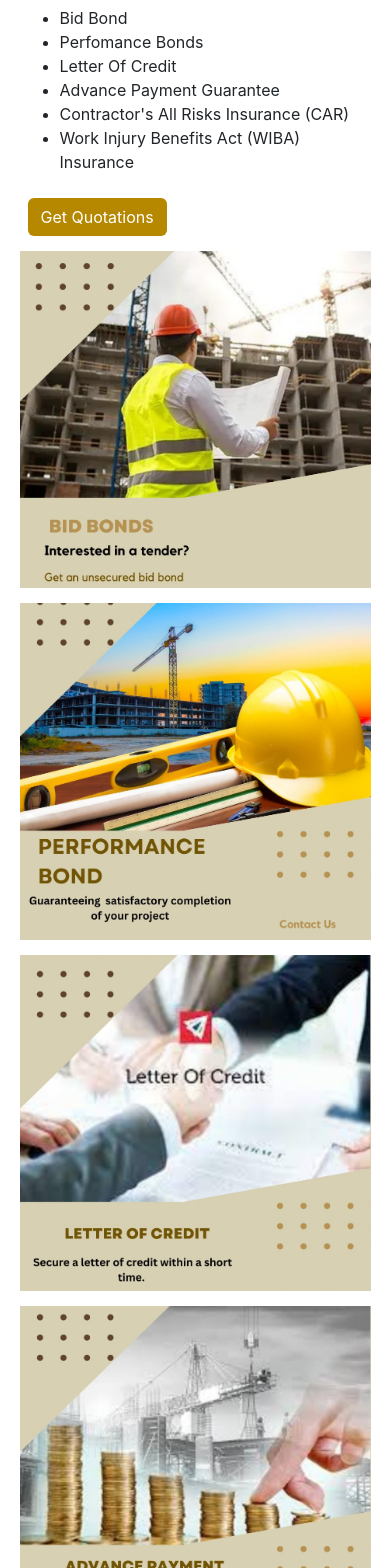
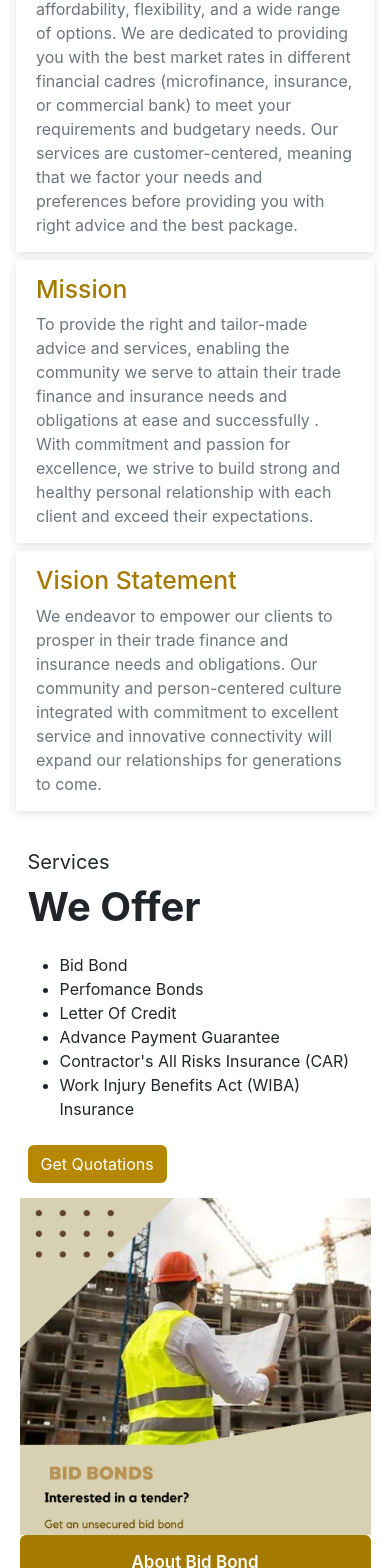
Before and after one commit to Georgeches/landing, a React (Create React App) app: page / in a window 390 px wide. Shown: the part 1024-2592 px from the top of the page. Built offline with nearby package versions, Linux system fonts and the light colour scheme.

Commit message:
update homepage

```diff
--- a/src/App.js
+++ b/src/App.js
@@ -9,6 +9,7 @@ import Footer from './components/Footer';
 import { BrowserRouter, Route, Routes } from 'react-router-dom';
 import BlogDetail from './components/BlogDetail';
 import blogs from './data';
+import About from './components/About';
 
 function App() {
   return (
@@ -19,6 +20,7 @@ function App() {
           <div className="App">
             <Navbar />
             <Hero />
+            <About/>
             <Services />
             <Blogs />
             <Questions />
--- /dev/null
+++ b/src/components/About.js
@@ -0,0 +1,24 @@
+export default function About(){
+
+    return(
+        <div className="container p-0 about-section">
+
+            <div className="d-flex p-3 flex-wrap justify-content-center mt-4 gap-2">
+                <div className="about">
+                    <h2>Why Us?</h2>
+                    <p className="text-secondary">We pride ourselves with reliability, affordability, flexibility, and a wide range of options. We are dedicated to providing you with the best market rates in different financial cadres (microfinance, insurance, or commercial bank) to meet your requirements and budgetary needs. Our services are customer-centered, meaning that we factor your needs and preferences before providing you with right advice and the best package.</p>
+                </div>
+
+                <div className="about">
+                    <h2>Mission</h2>
+                    <p className="text-secondary">To provide the right and tailor-made advice and services, enabling the community we serve to attain their trade  finance  and insurance needs and obligations at ease and successfully . With commitment and passion for excellence, we strive to build strong and healthy personal relationship with each client and exceed their expectations.</p>
+                </div>
+
+                <div className="about about-last">
+                    <h2>Vision Statement</h2>
+                    <p className="text-secondary">We endeavor to empower our clients to prosper in their trade finance and insurance needs and obligations. Our community and person-centered culture integrated with commitment to excellent service and innovative connectivity will expand our relationships for generations to come.</p>
+                </div>
+            </div>
+        </div>
+    )
+}
--- a/src/components/BlogDetail.js
+++ b/src/components/BlogDetail.js
@@ -1,7 +1,7 @@
 import { useParams } from "react-router-dom";
 import Paragraph from "./Paragraph";
-import OtherBlog from "./OtherBlog";
 import '../styling/BlogDetail.css';
+import BlogOther from "./Recommended";
 
 export default function BlogDetail({blogs}){
 
@@ -24,7 +24,7 @@ export default function BlogDetail({blogs}){
                 <div className="px-3 px-md-0 w-25 other-section">
                     <h3>More blogs</h3>
                     <div className="d-flex flex-wrap justify-content-center mt-3">
-                        {otherBlogs.map(b=><OtherBlog blog={b}/>)}
+                        {otherBlogs.map(b=><BlogOther blog={b}/>)}
                     </div>
                 </div>
             </div>
--- a/src/components/OtherBlog.js
+++ b/src/components/Recommended.js
@@ -1,4 +1,4 @@
-export default function OtherBlog({blog}){
+export default function BlogOther({blog}){
 
     const link = `/blog/${blog?.id}`;
     return(
--- /dev/null
+++ b/src/components/ServiceModal.js
@@ -0,0 +1,30 @@
+export default function ServiceModal({service}){
+
+    console.log(service)
+    return(
+        <div class="modal fade" id="serviceModal" tabindex="-1" aria-labelledby="exampleModalLabel" aria-hidden="true">
+            <div class="modal-dialog">
+                <div class="modal-content">
+                <div class="modal-header">
+                    <h1 class="modal-title fs-5" id="exampleModalLabel">{service?.serviceName}</h1>
+                    <button type="button" class="btn-close" data-bs-dismiss="modal" aria-label="Close"></button>
+                </div>
+                <div class="modal-body">
+                    {service?.description}
+                    <h6 className="mt-2">Requirements</h6>
+                    <ul className="mb-3">
+                        {service?.requirements?.map(requirement=>
+                            <li>{requirement}</li>
+                        )}
+                    </ul>
+                    {service?.price&&<p>Price: {service?.price}</p>}
+                    <p>Terms and conditions apply.</p>
+                </div>
+                <div class="modal-footer">
+                    <button type="button" class="btn btn-secondary" data-bs-dismiss="modal">Close</button>
+                </div>
+                </div>
+            </div>
+        </div>
+    )
+}
--- a/src/components/Services.js
+++ b/src/components/Services.js
@@ -1,4 +1,65 @@
+import { useState } from "react"
+import ServiceModal from "./ServiceModal"
+
 export default function Services(){
+    const services = [
+        {
+            serviceName: "Bid Bond",
+            display: "Bid Bond",
+            image: '/bid_bond.jpg',
+            description: "A bid bond is a legal agreement that guarantees contractors fulfil their project obligations, providing financial and legal recourse to the project owner. Submitted alongside the tender document, bid bonds are backed by specialized surety companies, ensuring payments are made if the contractor fails to fulfil their obligations. The bid bond guarantees the project owner that, if selected, a bidder will complete the work, guaranteeing that the bidder has the financial means to accept the job at the quoted price",
+            requirements: ['Tender document', 'Company name', 'Company address', 'CR12'],
+            time: "30 minutes",
+            price: "Minimum of KES. 2500"
+        },
+        {
+            serviceName: "Perfomance Bonds",
+            display: "Perfomance Bonds",
+            image: '/perfomance.jpg',
+            description: "A performance bond is a guarantee issued by a reputable bank or insurance company to one party of a contract against the other party's failure to meet the obligations. A performance bond is typically issued to guarantee a contractor's completion of specified projects.",
+            requirements: ['Tender Award Letterr'],
+            price: "Varies with cost of the tender"
+        },
+        {
+            serviceName: "Letter of Credit",
+            display: "Letter of Credit",
+            image: '/letter_of_credit.jpg',
+            description: "A letter of credit is a document from a bank or financial institution that guarantees a seller's timely and full payment to a buyer, commonly used in the international trade industry, and issuing a letter of credit incurs a fee. Letters of credit are used in international trade transactions to reduce risk and conserve cash flow. Importers can use them to pay for goods only after the supplier provides proof of shipment, conserving cash flow without advance payments or deposits. They also provide instant credibility with exporters by demonstrating creditworthiness.",
+            requirements: ['Commercial documents', 'Insurance documents', 'Shipping and transport documents', 'Financial documents', 'Official document required by importer or country of buyer.'],
+        },
+        {
+            serviceName: "Advance Payment Guarantee",
+            display: "APG",
+            image: '/apg.jpg',
+            description: "The advance payment guarantee serves as collateral to cover the buyer's advance payment if the seller fails to deliver the specified goods as per the contract. An advance payment guarantee is an insurance policy or bank surety that guarantees a refund to the buyer if the seller fails to fulfil the agreed-upon obligation of goods or services, thereby reaffirming the buyer's rights to the initial funds paid. A bank guarantees payments to customers from third parties who award projects, but the customer or contractor doesn't yet fulfill the obligation. This bond binds the supplier or bank's customer to spend the advance payment as stated in the contract. It's used for construction projects and protects the client in case the contractor doesn't fulfill their obligations.",
+            requirements: ['Award Letter', 'Tender description', 'Bank statements'],
+        },
+        {
+            serviceName: "Contractor's All Risks Insurance",
+            display: "CAR",
+            image: '/car.jpg',
+            description: "Contractors' All Risks (CAR) insurance is a non-standard policy that covers property damage and third-party injury claims in construction projects. It ensures smooth project running by covering property damage and third-party injuries, including subcontractors. CAR insurance also provides coverage for third-party workers on site. It covers construction companies, including individual and private contractors, involved in property development, bridge and road construction, civil engineering, and infrastructural erection, as well as construction of own premises or sites.",
+            requirements: [
+                'Description of construction works',
+                'Location of construction',
+                'Total value of Machinery and Equipment on site',
+                'Value of materials on site at any one',
+                'Value of the contract (contract works)',
+                'value of the sorrounding properties',
+                'Third party liability cover limit'
+            ],
+        },
+        {
+            serviceName: "Work Injury Benefits Act Insurance",
+            display: "WIBA",
+            image: '/wiba.jpg',
+            description: "The Work Injury Benefits Act (WIBA) is an insurance policy that safeguards employers from financial obligations arising from injuries or deaths to employees, lifting the financial burden on employers. Under the Work Injury Benefits Act, (WIBA), the insurance policy is a mandatory requirement for contractors.",
+            requirements: ['No. of casuals', 'Daily wages']
+        }
+    ]
+
+    const [service, setService] = useState({})
+
     const images = `${process.env.PUBLIC_URL}/images`
     const sectionClass = window.screen.width < 1024?"container-fluid px-0 services-section":"container-fluid p-0 services-section"
     return (
@@ -22,24 +83,15 @@ export default function Services(){
                     </ul>
                     <button className="btn mt-2 text-white" style={{background: "#b58800"}}>Get Quotations</button>
                 </div>
-                <div className="service-with-img">
-                    <img src={images+'/bid_bond.jpg'} className="w-100" alt=""/>
-                </div>
-                <div className="service-with-img">
-                    <img src={images+'/perfomance.jpg'} className="w-100" alt=""/>
-                </div>
-                <div className="service-with-img">
-                    <img src={images+'/letter_of_credit.jpg'} className="w-100" alt=""/>
-                </div>
-                <div className="service-with-img">
-                    <img src={images+'/apg.jpg'} className="w-100" alt=""/>
-                </div>
-                <div className="service-with-img">
-                    <img src={images+'/car.jpg'} className="w-100" alt=""/>
-                </div>
-                <div className="service-with-img">
-                    <img src={images+'/wiba.jpg'} className="w-100" alt=""/>
-                </div>
+                {services.map(service=>
+                    <div className="service-wrap">
+                        <div className="service-with-img" key={service?.display}>
+                            <img src={images+service?.image} className="w-100" alt=""/>
+                        </div>
+                        <button className="btn service-more" onClick={e=>setService(service)} data-bs-toggle="modal" data-bs-target="#serviceModal">About {service?.display}</button>
+                    </div>
+                )}
+                <ServiceModal service={service}/>
             </div>
         </div>
     )
--- a/src/styling/sections.css
+++ b/src/styling/sections.css
@@ -59,10 +59,15 @@
 .section-header{
 }
 
+.service-wrap{
+    width: 30%;
+}
+
 .service-with-img{
     max-height: 450px;
-    width: 30%;
+    width: 100%;
     overflow: hidden;
+    position: relative;
 }
 
 .service-with-img img{
@@ -75,10 +80,34 @@
     overflow: hidden;
 }
 
+.service-more{
+    font-size: 17px;
+    font-weight: 600;
+    height: 56px;
+    width: 100%;
+    background-color:#A47A00;
+    color: white;
+}
+
+.service-more:hover, .service-more:active{
+    background-color:#906c00 !important;
+    color: white !important;
+}
+
 .service-header{
     font-size: 20px;
     color: #A47A00;
     margin-bottom: 10px;
+}
+
+.about{
+    width: 30%;
+    box-shadow: rgba(99, 99, 99, 0.2) 0px 2px 8px 0px;
+    padding: 15px 20px;
+}
+
+.about h2{
+    color: #A47A00;
 }
 
 input{
@@ -167,6 +196,10 @@ textarea{
 }
 
 @media only screen and (min-width: 769px){
+    .about-section{
+        position: relative;
+        top: 100px;
+    }
     .services-section{
         position: relative;
         top: 60px;
@@ -178,7 +211,7 @@ textarea{
 }
 
 @media only screen and (max-width: 1024px){
-    .service-with-img{
+    .service-wrap{
         width: 48.5%;
     }
     .section-header{
@@ -187,13 +220,32 @@ textarea{
     .blog{
         width: 49%;
     }
+    .about-section{
+        position: relative;
+        top: 100px;
+        padding: 0px;
+    }
+    .about{
+        width: 45%;
+    }
+    .about-last{
+        width: 90%;
+    }
 }
 
 @media only screen and (max-width: 560px){
-    .service-with-img, .section-header{
+    .service-wrap, .section-header{
         width: 90%;
     }
     .blog{
         width: 90%;
     }
+    .about-section{
+        position: relative;
+        top: 60px;
+        padding: 0px;
+    }
+    .about, .about-last{
+        width: 100%;
+    }
 }
```
Also changed, not shown: src/components/Blogs.js (+12 -12 lines), public/images/apg.jpg, public/images/bid_bond2.jpg (added).
